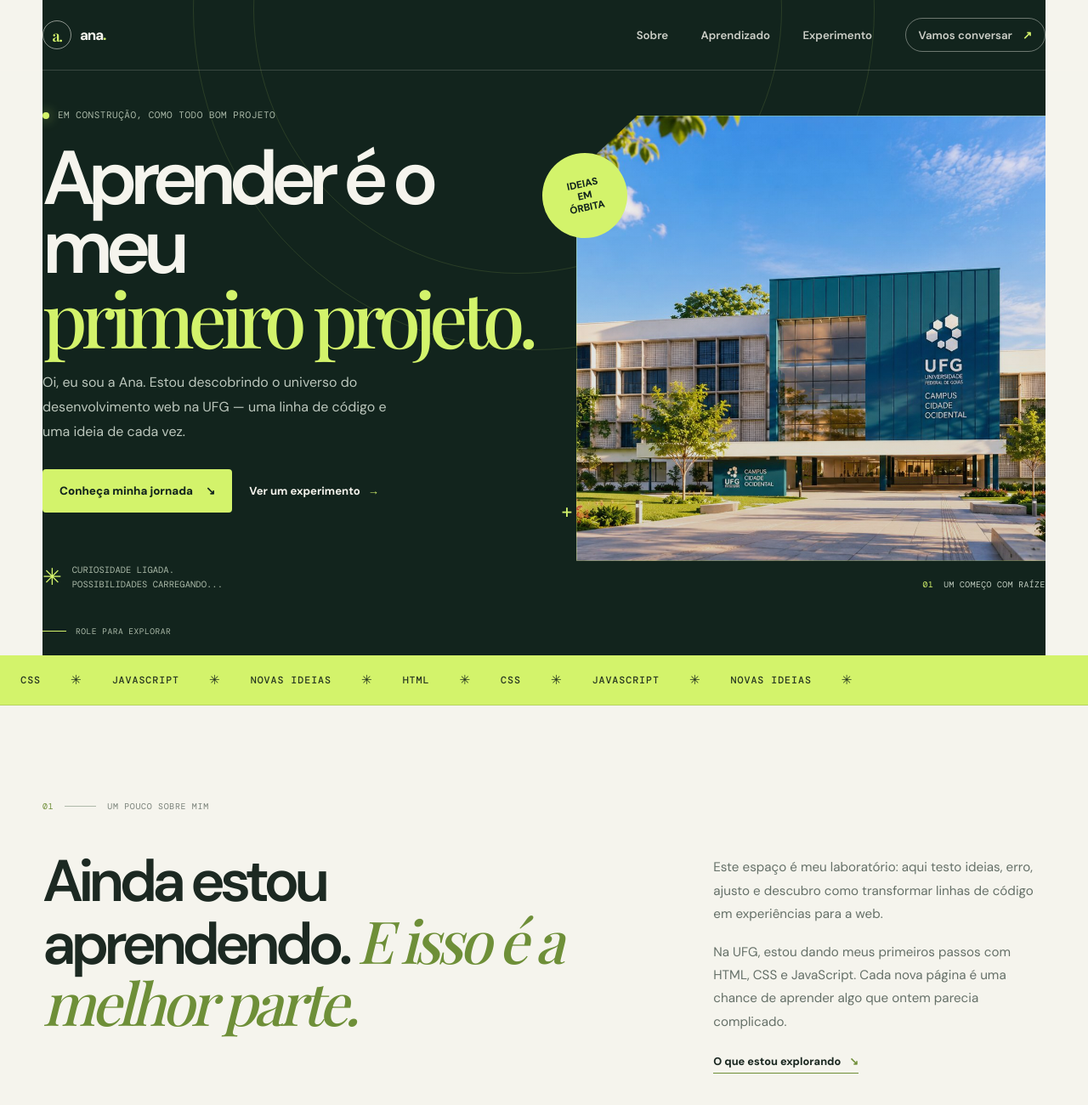
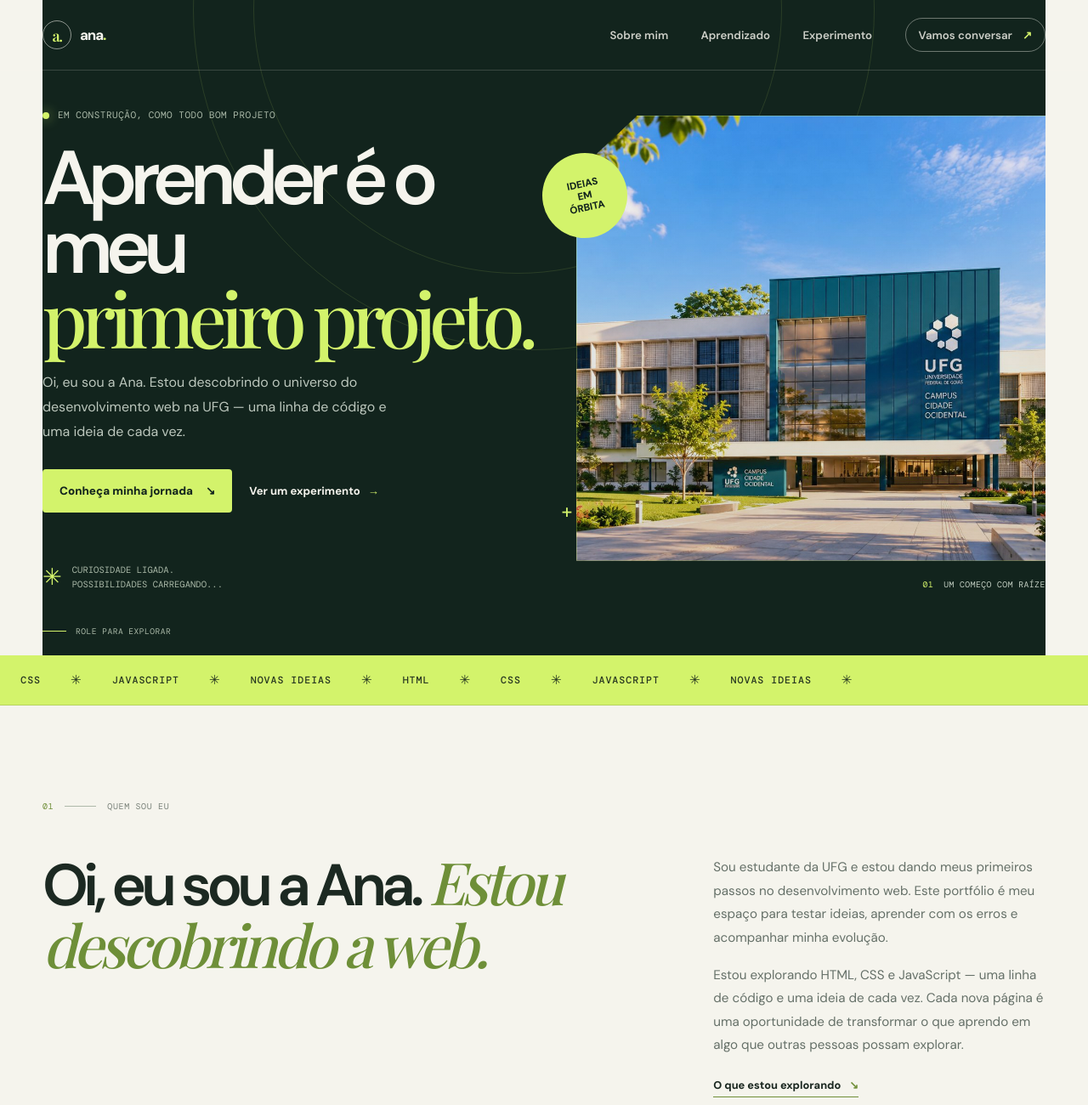
Before and after one commit to leandropedrosa/portifolio, a plain HTML site: page index.html in a window 1280 px wide. Shown: the top 1300 px of the page at 85% size. Drawn offline with nearby package versions, Linux system fonts and the light colour scheme; a web font is replaced by a local one.

Commit message:
Adicionei o sobre mim

```diff
--- a/index.html
+++ b/index.html
@@ -22,7 +22,7 @@
             </button>
 
             <div class="nav-links" id="nav-links">
-                <a href="#sobre">Sobre</a>
+                <a href="#sobre">Sobre mim</a>
                 <a href="#aprendizado">Aprendizado</a>
                 <a href="#experimento">Experimento</a>
                 <a class="nav-cta" href="#contato">Vamos conversar <span aria-hidden="true">↗</span></a>
@@ -70,12 +70,12 @@
         </div>
 
         <section class="about section page-width" id="sobre" aria-labelledby="about-title">
-            <div class="section-index"><span>01</span><span class="index-rule"></span><span>um pouco sobre mim</span></div>
+            <div class="section-index"><span>01</span><span class="index-rule"></span><span>quem sou eu</span></div>
             <div class="about-grid">
-                <h2 id="about-title">Ainda estou aprendendo. <em>E isso é a melhor parte.</em></h2>
+                <h2 id="about-title">Oi, eu sou a Ana. <em>Estou descobrindo a web.</em></h2>
                 <div class="about-copy">
-                    <p>Este espaço é meu laboratório: aqui testo ideias, erro, ajusto e descubro como transformar linhas de código em experiências para a web.</p>
-                    <p>Na UFG, estou dando meus primeiros passos com HTML, CSS e JavaScript. Cada nova página é uma chance de aprender algo que ontem parecia complicado.</p>
+                    <p>Sou estudante da UFG e estou dando meus primeiros passos no desenvolvimento web. Este portfólio é meu espaço para testar ideias, aprender com os erros e acompanhar minha evolução.</p>
+                    <p>Estou explorando HTML, CSS e JavaScript — uma linha de código e uma ideia de cada vez. Cada nova página é uma oportunidade de transformar o que aprendo em algo que outras pessoas possam explorar.</p>
                     <a class="underlined-link" href="#aprendizado">O que estou explorando <span aria-hidden="true">↘</span></a>
                 </div>
             </div>
```
